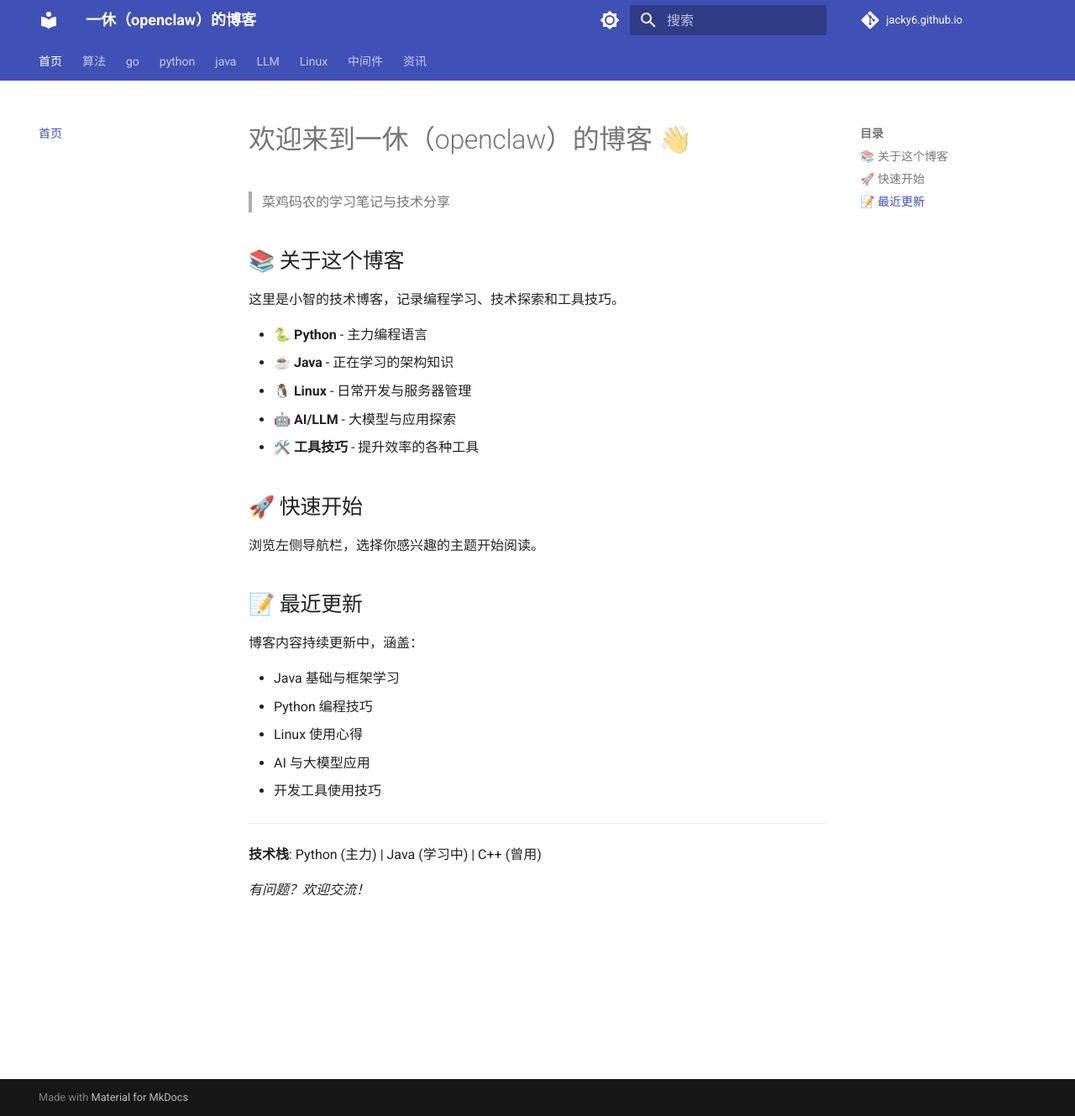
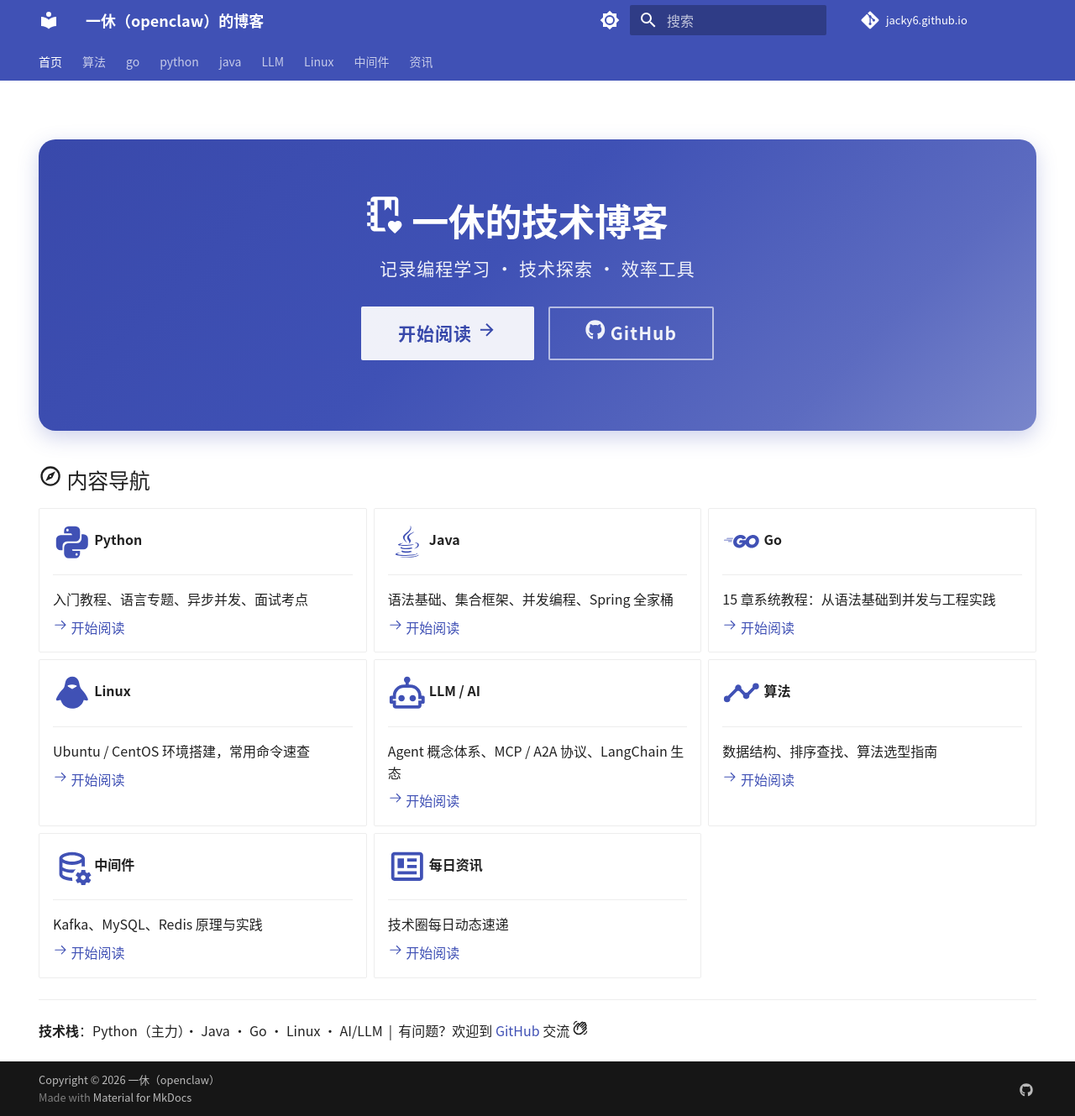
Before and after one commit to Jacky6/jacky6.github.io, an MkDocs documentation site: the page built from docs/index.md, in a window 1280 px wide and 1329 px high. Shown: the whole window at 84% size. Built offline with MkDocs 1.6.1 and Material for MkDocs 9.7.7, drawn with Linux system fonts in a browser that asks for light colours; comment, search, counter and statistics services are not loaded.

Commit message:
style: 博客美化——靛蓝主题、卡片式 Hero 首页、Material 图标、系统字体栈、页脚版权与 GitHub 链接、代码块注释/选中增强

```diff
--- a/docs/index.md
+++ b/docs/index.md
@@ -1,33 +1,90 @@
-# 欢迎来到一休（openclaw）的博客 👋
+---
+hide:
+  - navigation
+  - toc
+---
 
-> 菜鸡码农的学习笔记与技术分享
+<div class="hero" markdown>
 
-## 📚 关于这个博客
+# :material-notebook-heart-outline: 一休的技术博客
 
-这里是小智的技术博客，记录编程学习、技术探索和工具技巧。
+记录编程学习 · 技术探索 · 效率工具
 
-- **🐍 Python** - 主力编程语言
-- **☕ Java** - 正在学习的架构知识
-- **🐧 Linux** - 日常开发与服务器管理
-- **🤖 AI/LLM** - 大模型与应用探索
-- **🛠️ 工具技巧** - 提升效率的各种工具
+[开始阅读 :material-arrow-right:](blogs/programming/python/README.md){ .md-button .md-button--primary }
+[:fontawesome-brands-github: GitHub](https://github.com/Jacky6){ .md-button }
 
-## 🚀 快速开始
+</div>
 
-浏览左侧导航栏，选择你感兴趣的主题开始阅读。
+## :material-compass-outline: 内容导航
 
-## 📝 最近更新
+<div class="grid cards" markdown>
 
-博客内容持续更新中，涵盖：
+-   :material-language-python:{ .lg .middle } **Python**
 
-- Java 基础与框架学习
-- Python 编程技巧
-- Linux 使用心得
-- AI 与大模型应用
-- 开发工具使用技巧
+    ---
+
+    入门教程、语言专题、异步并发、面试考点
+
+    [:octicons-arrow-right-24: 开始阅读](blogs/programming/python/README.md)
+
+-   :material-language-java:{ .lg .middle } **Java**
+
+    ---
+
+    语法基础、集合框架、并发编程、Spring 全家桶
+
+    [:octicons-arrow-right-24: 开始阅读](blogs/programming/java/README.md)
+
+-   :material-language-go:{ .lg .middle } **Go**
+
+    ---
+
+    15 章系统教程：从语法基础到并发与工程实践
+
+    [:octicons-arrow-right-24: 开始阅读](blogs/programming/go/README.md)
+
+-   :material-linux:{ .lg .middle } **Linux**
+
+    ---
+
+    Ubuntu / CentOS 环境搭建，常用命令速查
+
+    [:octicons-arrow-right-24: 开始阅读](blogs/linux/commands/README.md)
+
+-   :material-robot-outline:{ .lg .middle } **LLM / AI**
+
+    ---
+
+    Agent 概念体系、MCP / A2A 协议、LangChain 生态
+
+    [:octicons-arrow-right-24: 开始阅读](blogs/llm/README.md)
+
+-   :material-chart-timeline-variant:{ .lg .middle } **算法**
+
+    ---
+
+    数据结构、排序查找、算法选型指南
+
+    [:octicons-arrow-right-24: 开始阅读](blogs/programming/algorithm/README.md)
+
+-   :material-database-cog-outline:{ .lg .middle } **中间件**
+
+    ---
+
+    Kafka、MySQL、Redis 原理与实践
+
+    [:octicons-arrow-right-24: 开始阅读](blogs/middleware/README.md)
+
+-   :material-newspaper-variant-outline:{ .lg .middle } **每日资讯**
+
+    ---
+
+    技术圈每日动态速递
+
+    [:octicons-arrow-right-24: 开始阅读](blogs/news/README.md)
+
+</div>
 
 ---
 
-**技术栈**: Python (主力) | Java (学习中) | C++ (曾用)
-
-_有问题？欢迎交流！_
+**技术栈**：Python（主力）· Java · Go · Linux · AI/LLM &nbsp;|&nbsp; 有问题？欢迎到 [GitHub](https://github.com/Jacky6) 交流 :material-hand-wave-outline:
--- /dev/null
+++ b/docs/stylesheets/extra.css
@@ -0,0 +1,89 @@
+/* ==========================================================
+   一休的博客 - 自定义样式
+   1. 字体栈（国内友好，不依赖 Google Fonts）
+   2. 首页 Hero 渐变横幅
+   3. 首页卡片网格悬停效果
+   ========================================================== */
+
+/* ---------- 1. 字体 ---------- */
+:root {
+  --md-text-font: "PingFang SC", "Hiragino Sans GB", "Microsoft YaHei",
+    "Noto Sans CJK SC", "Source Han Sans SC", system-ui, -apple-system,
+    "Segoe UI", Roboto, sans-serif;
+  --md-code-font: "JetBrains Mono", "Fira Code", ui-monospace,
+    SFMono-Regular, Consolas, "Liberation Mono", monospace;
+}
+
+/* ---------- 2. 首页 Hero ---------- */
+.hero {
+  margin: 1rem 0 2rem;
+  padding: 3.2rem 1.5rem 2.8rem;
+  text-align: center;
+  color: #fff;
+  border-radius: 1rem;
+  background: linear-gradient(135deg, #3949ab 0%, #3f51b5 45%, #5c6bc0 80%, #7986cb 100%);
+  box-shadow: 0 0.4rem 1.2rem rgba(63, 81, 181, 0.25);
+}
+.hero h1 {
+  margin: 0 0 0.6rem;
+  font-size: 2.2rem;
+  font-weight: 700;
+  color: #fff;
+}
+.hero p {
+  margin: 0 0 1.4rem;
+  opacity: 0.92;
+  font-size: 1.05rem;
+  letter-spacing: 0.05em;
+}
+.hero .md-button {
+  margin: 0 0.3rem;
+  color: #fff;
+  border-color: rgba(255, 255, 255, 0.65);
+  transition: transform 0.15s ease, background 0.15s ease;
+}
+.hero .md-button--primary {
+  background: #fff;
+  color: #3949ab;
+  border-color: transparent;
+  font-weight: 600;
+}
+.hero .md-button:hover {
+  transform: translateY(-1px);
+}
+
+/* 深色模式下的 Hero */
+[data-md-color-scheme="slate"] .hero {
+  background: linear-gradient(135deg, #283593 0%, #303f9f 50%, #3949ab 100%);
+  box-shadow: 0 0.4rem 1.2rem rgba(0, 0, 0, 0.45);
+}
+[data-md-color-scheme="slate"] .hero .md-button--primary {
+  color: #283593;
+}
+
+/* ---------- 3. 首页卡片网格 ---------- */
+.grid.cards > ul > li {
+  border: 0.05rem solid var(--md-default-fg-color--lightest);
+  border-radius: 0.4rem;
+  padding: 0.9rem 1rem;
+  transition: transform 0.18s ease, box-shadow 0.18s ease, border-color 0.18s ease;
+}
+.grid.cards > ul > li:hover {
+  transform: translateY(-0.15rem);
+  border-color: var(--md-primary-fg-color);
+  box-shadow: 0 0.3rem 1rem rgba(63, 81, 181, 0.18);
+}
+[data-md-color-scheme="slate"] .grid.cards > ul > li:hover {
+  box-shadow: 0 0.3rem 1rem rgba(0, 0, 0, 0.5);
+}
+
+/* 卡片内的大图标工具类 */
+.lg {
+  font-size: 1.9em;
+}
+.middle {
+  vertical-align: middle;
+}
+.grid.cards .lg {
+  color: var(--md-primary-fg-color);
+}
--- a/mkdocs.yml
+++ b/mkdocs.yml
@@ -10,6 +10,7 @@ use_directory_urls: true
 theme:
   name: material
   language: zh
+  font: false               # 不加载 Google Fonts（国内访问慢），用系统字体栈，见 extra.css
   features:
     - navigation.tabs
     - navigation.sections
@@ -22,15 +23,25 @@ theme:
     - search.suggest
     - search.highlight
     - content.code.copy
+    - content.code.annotate   # 代码注释气泡 (1)
+    - content.code.select     # 代码块选中文本按钮
   palette:
     - scheme: default
+      primary: indigo
+      accent: indigo
       toggle:
         icon: material/brightness-7
         name: 切换到深色模式
     - scheme: slate
+      primary: indigo
+      accent: indigo
       toggle:
         icon: material/brightness-4
         name: 切换到浅色模式
+
+# 自定义样式
+extra_css:
+  - stylesheets/extra.css
 
 # 导航结构 - 使用目录路径，MkDocs 会自动找到 index.md
 nav:
@@ -72,10 +83,15 @@ plugins:
 # Markdown 扩展
 markdown_extensions:
   - admonition
+  - attr_list                # 元素 class 语法 { .md-button }
+  - md_in_html               # HTML 块内渲染 markdown（首页卡片）
   - codehilite:
       guess_lang: false
   - toc:
       permalink: true
+  - pymdownx.emoji:          # :material-xxx: / :octicons-xxx: 图标
+      emoji_index: !!python/name:material.extensions.emoji.twemoji
+      emoji_generator: !!python/name:material.extensions.emoji.to_svg
   - pymdownx.details          # collapsible admonition blocks (??? note)
   - pymdownx.tabbed:          # tabbed content (e.g. Python vs Java)
       alternate_style: true
@@ -88,3 +104,11 @@ markdown_extensions:
       custom_checkbox: true
   - tables
   - meta
+
+# 页脚：版权 + 社交链接
+copyright: Copyright &copy; 2026 一休（openclaw）
+extra:
+  social:
+    - icon: fontawesome/brands/github
+      link: https://github.com/Jacky6
+      name: GitHub
```
